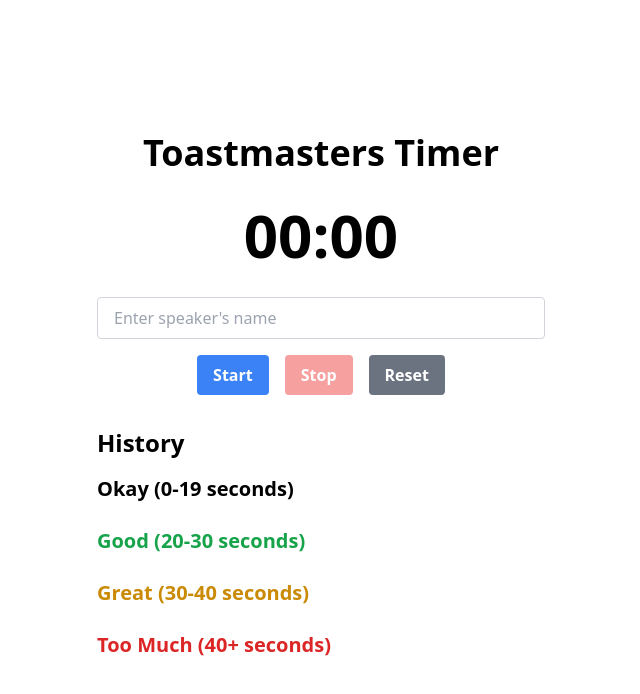
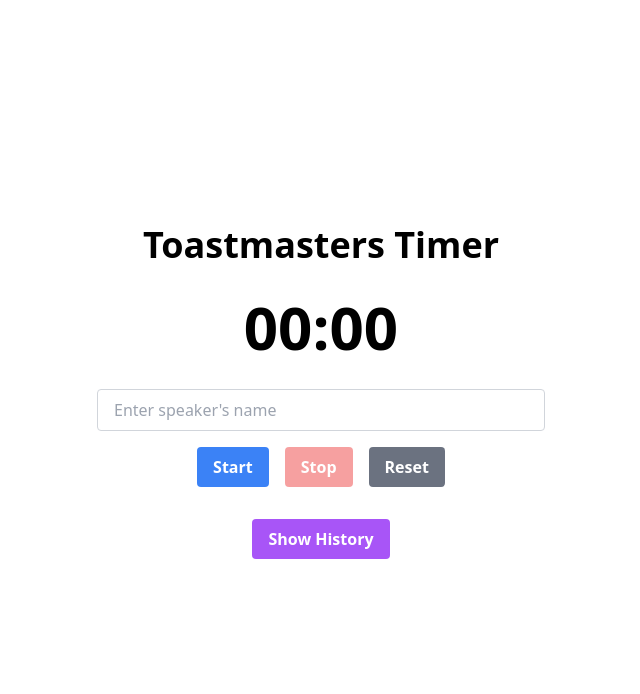
Before and after one commit to Engineered0/Toastmasters-Timer-2, a React (Vite) app: page / in a window 1280 px wide. Shown: the top 694 px of the page, without its empty margins (319-959 px from the left). Built offline with nearby package versions, Linux system fonts and the light colour scheme.

Commit message:
Update App.tsx

```diff
--- a/src/App.tsx
+++ b/src/App.tsx
@@ -12,6 +12,8 @@
   const [speakerName, setSpeakerName] = useState('');
   const [history, setHistory] = useState<TimerHistory[]>([]);
   const [backgroundColor, setBackgroundColor] = useState('#FFFFFF');
+  const [isTimerVisible, setIsTimerVisible] = useState(true); // New state for timer visibility
+  const [isHistoryVisible, setIsHistoryVisible] = useState(false); // New state for history visibility
   const intervalRef = useRef<number | null>(null);
 
   const startTimer = useCallback(() => {
@@ -46,6 +48,7 @@
     setIsActive(false);
     setSpeakerName('');
     setBackgroundColor('#FFFFFF');
+    setIsTimerVisible(true); // Reset timer visibility when resetting
     if (intervalRef.current) {
       clearInterval(intervalRef.current);
       intervalRef.current = null;
@@ -81,7 +84,12 @@
   return (
     <div className="flex flex-col items-center justify-center min-h-screen p-4" style={{ backgroundColor }}>
       <h1 className="text-4xl font-bold mb-8">Toastmasters Timer</h1>
+
+      {/* Timer visibility toggle */}
+      {isTimerVisible && (
         <div className="text-6xl font-bold mb-8">{formatTime(time)}</div>
+      )}
+
       <input
         className="w-full max-w-md px-4 py-2 mb-4 border border-gray-300 rounded"
         type="text"
@@ -111,7 +119,30 @@
         >
           Reset
         </button>
+
+        {/* Button to toggle timer visibility */}
+        {isActive && (
+          <button
+            className={`px-4 py-2 font-bold text-white bg-orange-500 rounded hover:bg-orange-700`}
+            onClick={() => setIsTimerVisible((prev) => !prev)}
+          >
+            {isTimerVisible ? 'Hide Timer' : 'Show Timer'}
+          </button>
+        )}
       </div>
+
+      {/* Button to toggle history visibility */}
+      <div className="flex mb-4">
+        <button
+          className={`px-4 py-2 font-bold text-white bg-purple-500 rounded hover:bg-purple-700`}
+          onClick={() => setIsHistoryVisible((prev) => !prev)}
+        >
+          {isHistoryVisible ? 'Hide History' : 'Show History'}
+        </button>
+      </div>
+
+      {/* History Section */}
+      {isHistoryVisible && (
         <div className="w-full max-w-md">
           <h2 className="text-2xl font-bold mb-4">History</h2>
           <div className="space-y-4">
@@ -157,6 +188,7 @@
             </div>
           </div>
         </div>
+      )}
     </div>
   );
 }
```
Lines whose indentation alone changed are shown as unchanged.
